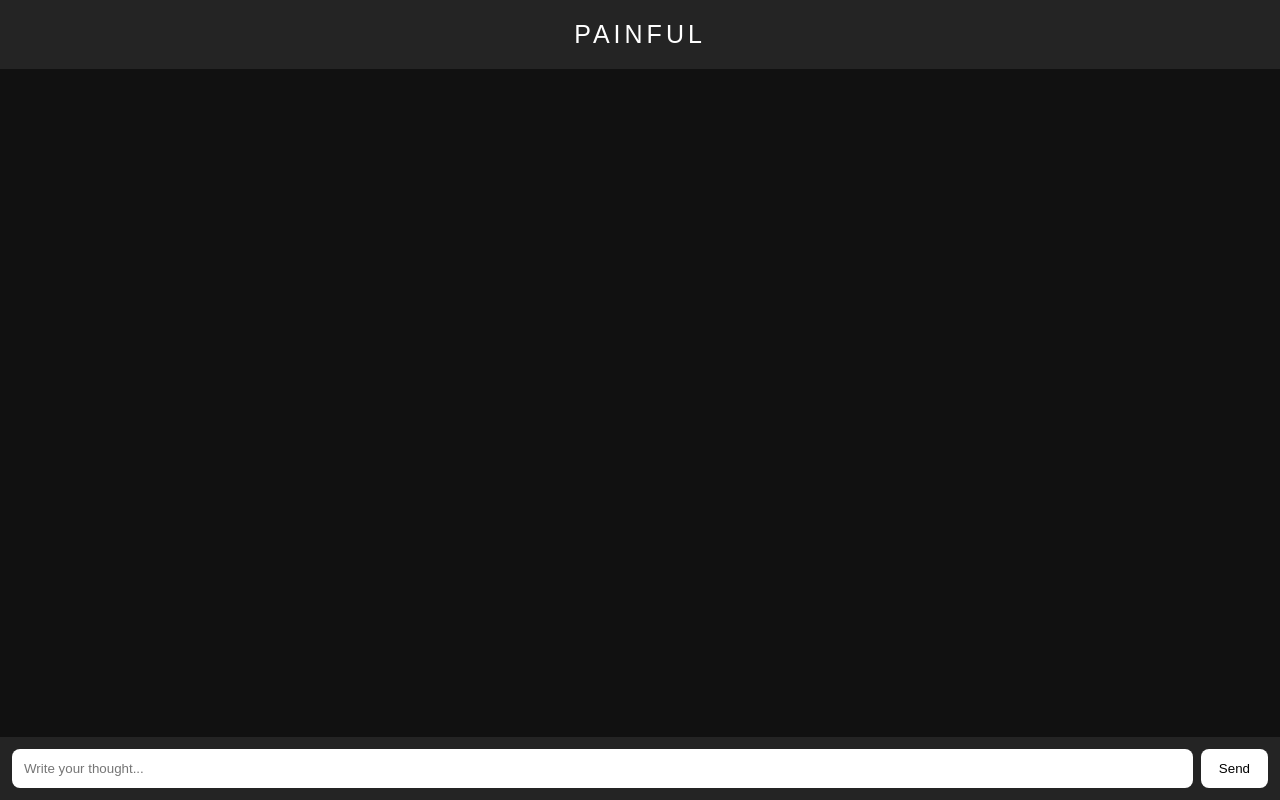
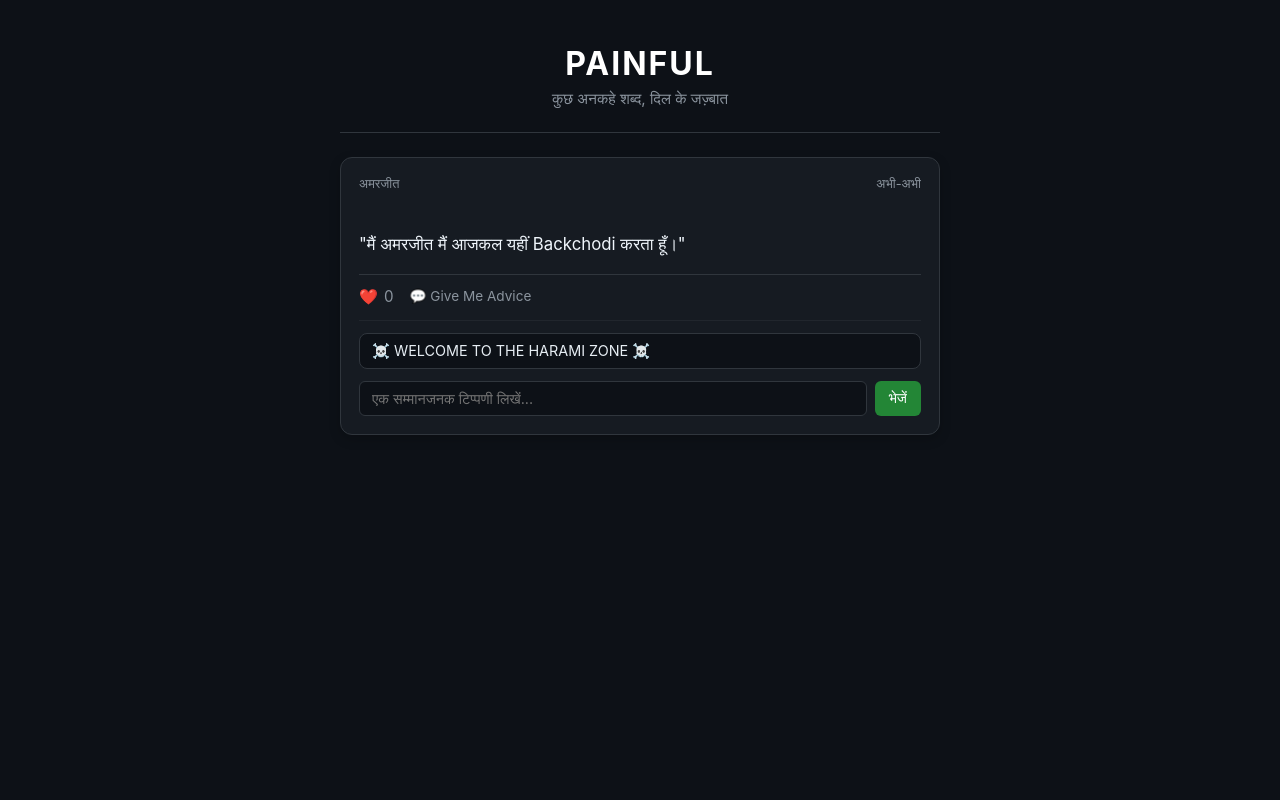
Before and after one commit to amarjeetpaswan52817-beep/Painful-Chat, a website: page public/index.html in a window 1280 px wide. Drawn offline with nearby package versions, Linux system fonts and the light colour scheme; no server answers.

Commit message:
Update index.html for Hindi localization and styling

```diff
--- a/public/index.html
+++ b/public/index.html
@@ -1,91 +1,212 @@
 <!DOCTYPE html>
-<html lang="en">
+<html lang="hi">
 <head>
   <meta charset="UTF-8">
   <meta name="viewport" content="width=device-width, initial-scale=1.0">
-  <title>PAINFUL Chat</title>
+  <title>PAINFUL — दिल के विचार</title>
   <style>
+    :root {
+      --bg: #0d1117;
+      --card-bg: #161b22;
+      --border: #30363d;
+      --text: #e6edf3;
+      --muted: #8b949e;
+      --accent: #f85149;
+      --accent-hover: #ff7b72;
+    }
+
+    * {
+      box-sizing: border-box;
+      margin: 0;
+      padding: 0;
+      font-family: -apple-system, BlinkMacSystemFont, "Segoe UI", Roboto, sans-serif;
+    }
+
     body {
-      margin: 0;
-      font-family: Arial, sans-serif;
-      background: #111;
-      color: white;
+      background-color: var(--bg);
+      color: var(--text);
+      display: flex;
+      justify-content: center;
+      padding: 20px 12px;
+      min-height: 100vh;
     }
+
+    .container {
+      width: 100%;
+      max-width: 600px;
+    }
+
     header {
-      padding: 20px;
       text-align: center;
-      background: #242424;
-      font-size: 25px;
-      letter-spacing: 4px;
+      padding: 24px 0;
+      border-bottom: 1px solid var(--border);
+      margin-bottom: 24px;
     }
-    #messages {
-      list-style: none;
-      padding: 15px;
-      padding-bottom: 90px;
+
+    header h1 {
+      font-size: 2rem;
+      letter-spacing: 2px;
+      color: #fff;
     }
-    #messages li {
-      background: #292929;
-      padding: 12px;
-      margin-bottom: 10px;
-      border-radius: 10px;
-      overflow-wrap: anywhere;
+
+    header p {
+      color: var(--muted);
+      font-size: 0.95rem;
+      margin-top: 6px;
     }
-    form {
-      position: fixed;
-      bottom: 0;
+
+    .feed {
       display: flex;
-      width: 100%;
-      background: #242424;
-      padding: 12px;
-      box-sizing: border-box;
+      flex-direction: column;
+      gap: 20px;
+    }
+
+    .card {
+      background: var(--card-bg);
+      border: 1px solid var(--border);
+      border-radius: 12px;
+      padding: 18px;
+      box-shadow: 0 4px 12px rgba(0, 0, 0, 0.2);
+    }
+
+    .card-header {
+      display: flex;
+      justify-content: space-between;
+      color: var(--muted);
+      font-size: 0.8rem;
+      margin-bottom: 12px;
+    }
+
+    .card-body {
+      font-size: 1.05rem;
+      line-height: 1.6;
+      white-space: pre-line;
+      margin-bottom: 16px;
+      color: #f0f6fc;
+    }
+
+    .card-actions {
+      display: flex;
+      align-items: center;
+      gap: 16px;
+      border-top: 1px solid var(--border);
+      padding-top: 12px;
+    }
+
+    .action-btn {
+      background: none;
+      border: none;
+      color: var(--muted);
+      cursor: pointer;
+      display: flex;
+      align-items: center;
+      gap: 6px;
+      font-size: 0.95rem;
+      transition: color 0.2s;
+    }
+
+    .action-btn:hover, .action-btn.liked {
+      color: var(--accent);
+    }
+
+    .comments-section {
+      margin-top: 14px;
+      border-top: 1px solid #21262d;
+      padding-top: 12px;
+    }
+
+    .comment-list {
+      display: flex;
+      flex-direction: column;
+      gap: 8px;
+      margin-bottom: 12px;
+      max-height: 200px;
+      overflow-y: auto;
+    }
+
+    .comment-item {
+      background: #0d1117;
+      padding: 8px 12px;
+      border-radius: 8px;
+      font-size: 0.9rem;
+      border: 1px solid var(--border);
+    }
+
+    .comment-form {
+      display: flex;
       gap: 8px;
     }
-    input {
+
+    .comment-input {
       flex: 1;
-      min-width: 0;
-      padding: 12px;
-      border-radius: 8px;
+      background: #0d1117;
+      border: 1px solid var(--border);
+      border-radius: 6px;
+      padding: 8px 12px;
+      color: var(--text);
+      font-size: 0.9rem;
+      outline: none;
+    }
+
+    .comment-input:focus {
+      border-color: #58a6ff;
+    }
+
+    .submit-btn {
+      background: #238636;
+      color: #fff;
       border: none;
+      border-radius: 6px;
+      padding: 8px 14px;
+      cursor: pointer;
+      font-size: 0.9rem;
     }
-    button {
-      padding: 12px 18px;
-      border: none;
-      border-radius: 8px;
-      background: white;
-      cursor: pointer;
+
+    .submit-btn:hover {
+      background: #2ea043;
     }
   </style>
 </head>
 <body>
-  <header>PAINFUL</header>
-  <ul id="messages"></ul>
 
-  <form id="form">
-    <input id="message" placeholder="Write your thought..." autocomplete="off" required>
-    <button>Send</button>
-  </form>
+  <div class="container">
+    <header>
+      <h1>PAINFUL</h1>
+      <p>कुछ अनकहे शब्द, दिल के जज़्बात</p>
+    </header>
+
+    <div class="feed" id="feed">
+      <!-- उदाहरण पोस्ट (डेटाबेस जुड़ने पर यह अपने आप सर्वर से लोड होगा) -->
+      <article class="card">
+        <div class="card-header">
+          <span>अमरजीत</span>
+          <span>अभी-अभी</span>
+        </div>
+        <div class="card-body">
+          "मैं अमरजीत मैं आजकल यहीं Backchodi करता हूँ।"
+        </div>
+        <div class="card-actions">
+          <button class="action-btn" type="button">❤️ <span class="like-count">0</span></button>
+          <span style="color: var(--muted); font-size: 0.85rem;">💬 Give Me Advice</span>
+        </div>
+
+        <div class="comments-section">
+          <div class="comment-list">
+            <div class="comment-item">☠️ WELCOME TO THE HARAMI ZONE ☠️</div>
+          </div>
+          <form class="comment-form" onsubmit="event.preventDefault();">
+            <input type="text" class="comment-input" placeholder="एक सम्मानजनक टिप्पणी लिखें..." maxlength="200" required>
+            <button type="submit" class="submit-btn">भेजें</button>
+          </form>
+        </div>
+      </article>
+    </div>
+  </div>
 
   <script src="/socket.io/socket.io.js"></script>
   <script>
     const socket = io();
-    const form = document.getElementById("form");
-    const input = document.getElementById("message");
-    const messages = document.getElementById("messages");
-
-    form.addEventListener("submit", function(event) {
-      event.preventDefault();
-      if (input.value.trim()) {
-        socket.emit("chat message", input.value.trim());
-        input.value = "";
-      }
-    });
-
-    socket.on("chat message", function(msg) {
-      const item = document.createElement("li");
-      item.textContent = msg;
-      messages.appendChild(item);
-      window.scrollTo(0, document.body.scrollHeight);
-    });
+    // सर्वर से डेटा का आदान-प्रदान हम अगले चरण में जोड़ेंगे
   </script>
 </body>
 </html>
```
